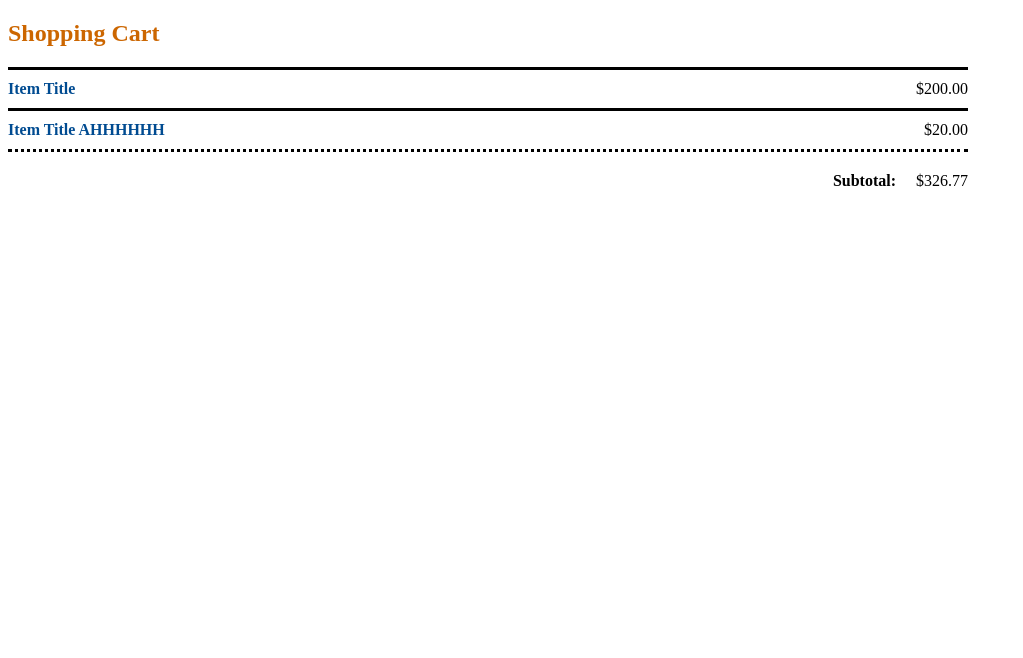
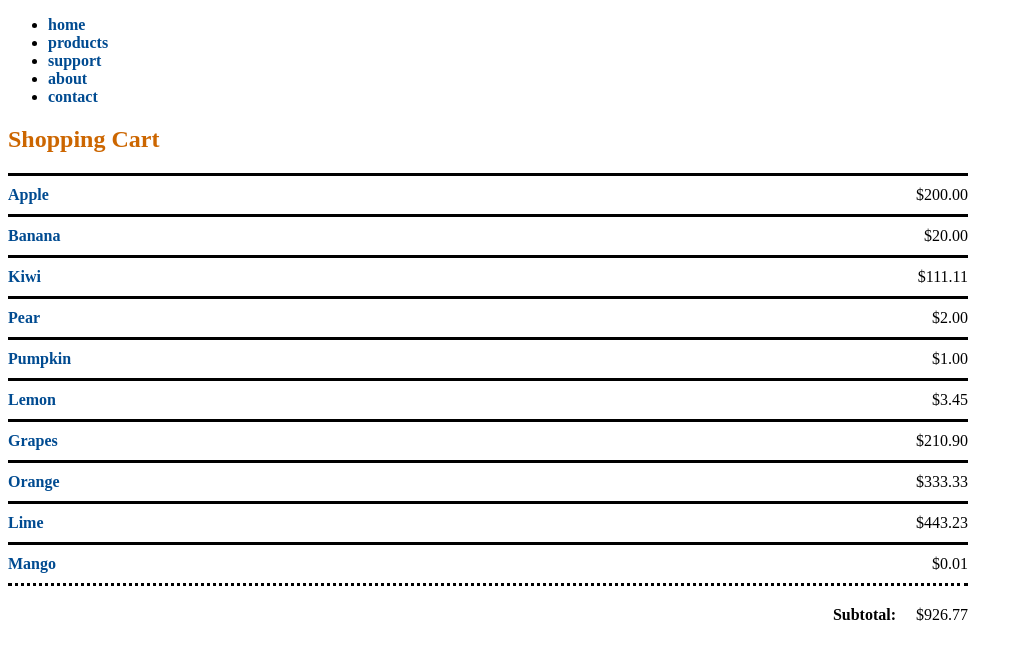
Before and after one commit to longility/WebDevelopmentTalk, a plain HTML site: page index.html in a window 1280 px wide. Shown: the whole page, without its empty margins (0-1023 px from the left). Drawn offline with Linux system fonts and the light colour scheme.

Commit message:
update html page only

```diff
--- a/index.html
+++ b/index.html
@@ -5,21 +5,62 @@
 	<link rel="stylesheet" href="main.css">
 </head>
 <body>
+	<nav>
+		<ul>
+			<li><a href="#">home</a></li>
+			<li><a href="#">products</a></li>
+			<li><a href="#">support</a></li>
+			<li><a href="#">about</a></li>
+			<li><a href="#">contact</a></li>
+		</ul>
+	</nav>
 	<h2 class="cart-header-title">Shopping Cart</h2>
 	<div class="cart-item-list">
 		<div class="item-list">
 			<div class="cart-item">
-				<span class="item-title"><a href="#">Item Title</a></span>
+				<span class="item-title"><a href="#">Apple</a></span>
 				<span class="item-price">$200.00</span>
 			</div>
 			<div class="cart-item">
-				<span class="item-title"><a href="#">Item Title AHHHHHH</a></span>
+				<span class="item-title"><a href="#">Banana</a></span>
 				<span class="item-price">$20.00</span>
+			</div>
+			<div class="cart-item">
+				<span class="item-title"><a href="#">Kiwi</a></span>
+				<span class="item-price">$111.11</span>
+			</div>
+			<div class="cart-item">
+				<span class="item-title"><a href="#">Pear</a></span>
+				<span class="item-price">$2.00</span>
+			</div>
+			<div class="cart-item">
+				<span class="item-title"><a href="#">Pumpkin</a></span>
+				<span class="item-price">$1.00</span>
+			</div>
+			<div class="cart-item">
+				<span class="item-title"><a href="#">Lemon</a></span>
+				<span class="item-price">$3.45</span>
+			</div>
+			<div class="cart-item">
+				<span class="item-title"><a href="#">Grapes</a></span>
+				<span class="item-price">$210.90</span>
+			</div>
+			<div class="cart-item">
+				<span class="item-title"><a href="#">Orange</a></span>
+				<span class="item-price">$333.33</span>
+			</div>
+			<div class="cart-item">
+				<span class="item-title"><a href="#">Lime</a></span>
+				<span class="item-price">$443.23</span>
+			</div>
+			<div class="cart-item">
+				<span class="item-title"><a href="#">Mango</a></span>
+				<span class="item-price">$0.01</span>
 			</div>
 		</div>
 		<div class="active-item-bottom">
 			<div id="cart-subtotal">
-				Subtotal:<span class="subtotal">$326.77</span>
+				Subtotal:<span class="subtotal">$926.77</span>
 			</div>
 		</div>
 	</div>
```
